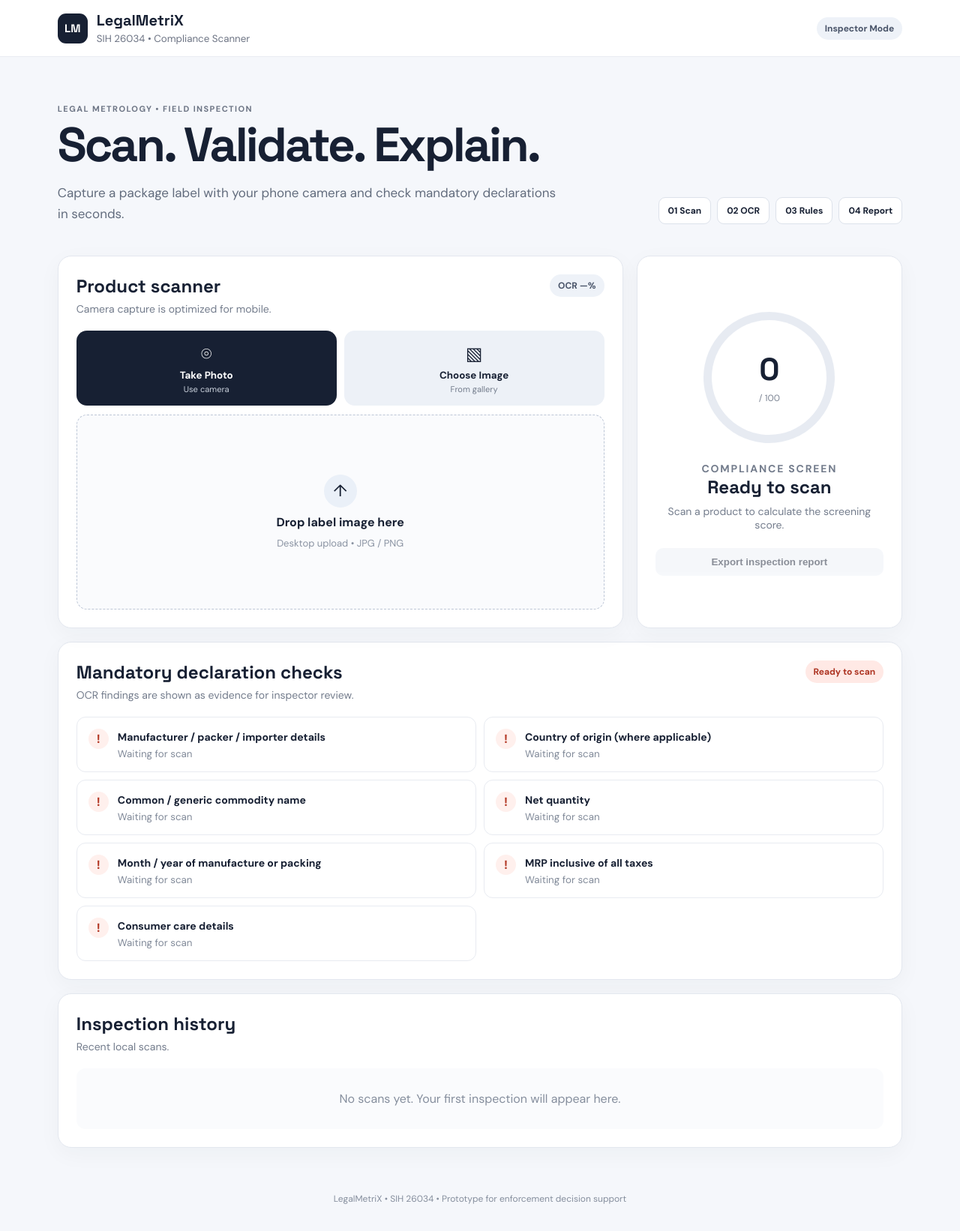
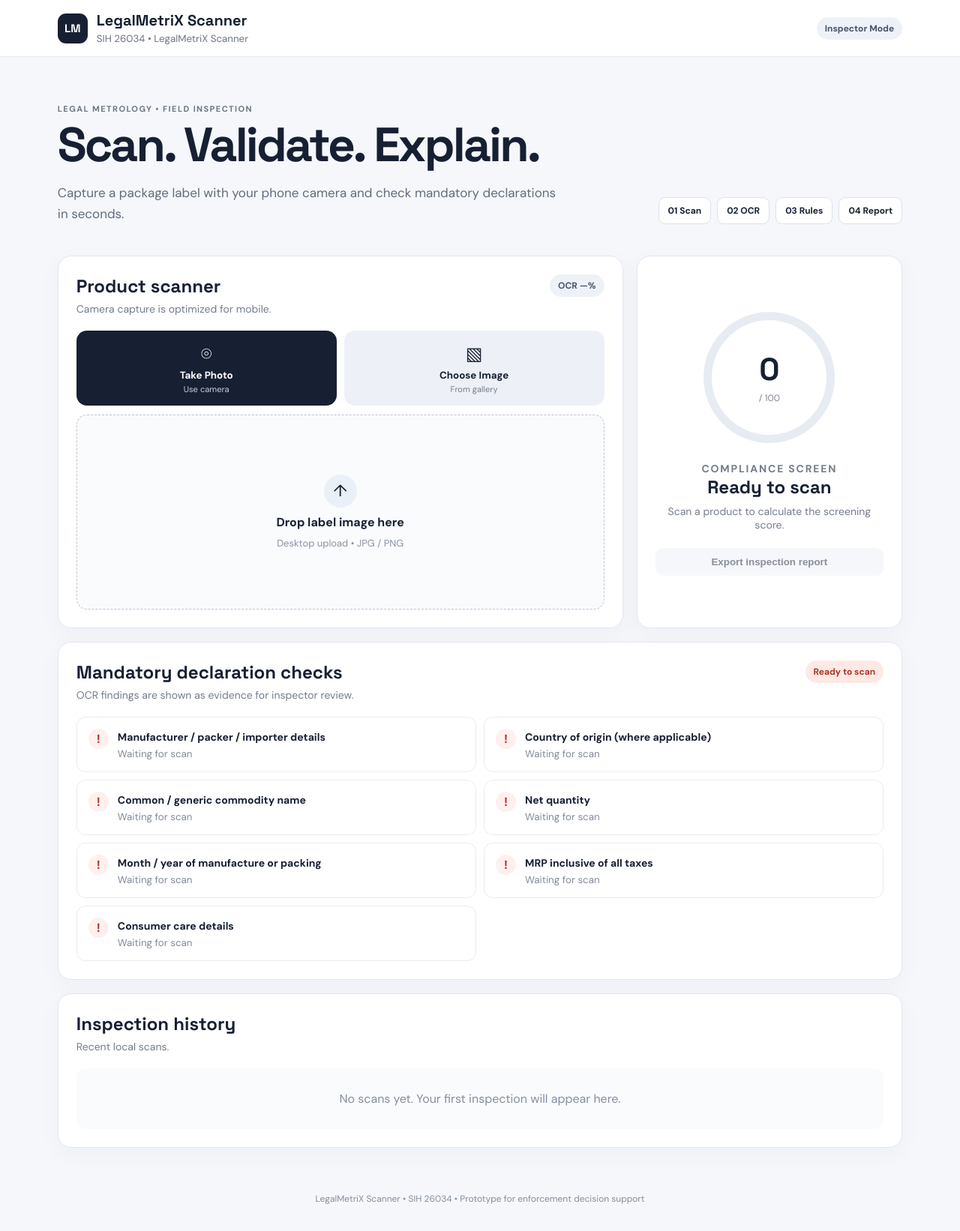
Before and after one commit to sumitjoshiakit-web/SIH-2026, a React (Vite) app in the folder frontend/: page / in a window 1280 px wide. Shown: the whole page at 75% size. Built offline with nearby package versions, Linux system fonts and the light colour scheme.

Commit message:
Rename project branding to LegalMetriX Scanner

```diff
--- a/frontend/src/main.jsx
+++ b/frontend/src/main.jsx
@@ -66,11 +66,11 @@ function App() {
   function downloadReport() {
     const report = { productImage: file?.name || null, generatedAt: new Date().toISOString(), ocrConfidence: confidence, score, status, checks, extractedText: ocrText, note: 'Prototype screening report. Verify findings against the current applicable Legal Metrology rules/amendments before enforcement action.' };
     const blob = new Blob([JSON.stringify(report, null, 2)], { type: 'application/json' });
-    const url = URL.createObjectURL(blob); const a = document.createElement('a'); a.href = url; a.download = `legalmetrix-report-${Date.now()}.json`; a.click(); URL.revokeObjectURL(url);
+    const url = URL.createObjectURL(blob); const a = document.createElement('a'); a.href = url; a.download = `legalmetrix-scanner-report-${Date.now()}.json`; a.click(); URL.revokeObjectURL(url);
   }
 
   return <div className="app-shell">
-    <header className="topbar"><div className="brand"><span className="brand-mark">LM</span><div><b>LegalMetriX</b><small>SIH 26034 • Compliance Scanner</small></div></div><span className="official-chip">Inspector Mode</span></header>
+    <header className="topbar"><div className="brand"><span className="brand-mark">LM</span><div><b>LegalMetriX Scanner</b><small>SIH 26034 • LegalMetriX Scanner</small></div></div><span className="official-chip">Inspector Mode</span></header>
     <main>
       <section className="hero"><div><p className="eyebrow">LEGAL METROLOGY • FIELD INSPECTION</p><h1>Scan. Validate. Explain.</h1><p>Capture a package label with your phone camera and check mandatory declarations in seconds.</p></div><div className="hero-flow"><span>01 Scan</span><span>02 OCR</span><span>03 Rules</span><span>04 Report</span></div></section>
 
@@ -95,7 +95,7 @@ function App() {
       <section className="panel history"><div className="panel-head"><div><h2>Inspection history</h2><p>Recent local scans.</p></div></div>{history.length === 0 ? <div className="empty">No scans yet. Your first inspection will appear here.</div> : <div className="history-list">{history.map(item => <div className="history-row" key={item.id}><span className="mini-file">IMG</span><div><b>{item.name}</b><small>{item.scannedAt}</small></div><strong>{item.score}%</strong></div>)}</div>}</section>
     </main>
     <nav className="mobile-nav"><button onClick={() => window.scrollTo({top:0, behavior:'smooth'})}>⌂<span>Scanner</span></button><button onClick={() => document.querySelector('.checklist')?.scrollIntoView({behavior:'smooth'})}>✓<span>Checks</span></button><button onClick={() => document.querySelector('.history')?.scrollIntoView({behavior:'smooth'})}>◷<span>History</span></button></nav>
-    <footer>LegalMetriX • SIH 26034 • Prototype for enforcement decision support</footer>
+    <footer>LegalMetriX Scanner • SIH 26034 • Prototype for enforcement decision support</footer>
   </div>;
 }
 
```
